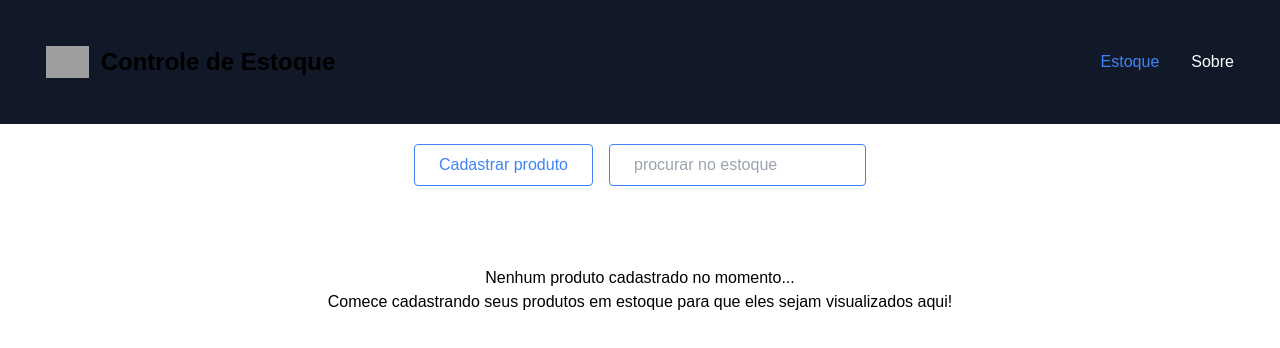
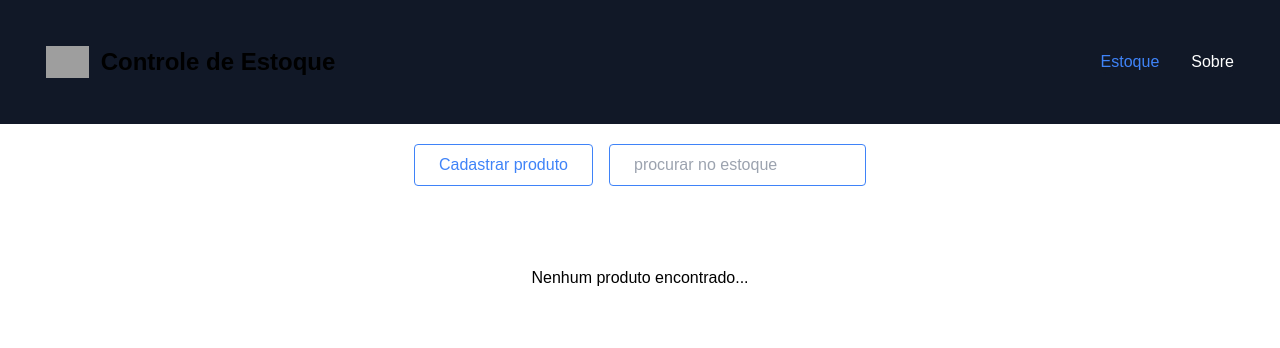
Before and after one commit to anngelos/inventory-control, a Vue app: page / in a window 1280 px wide. Shown: the top 348 px of the page. Built offline with nearby package versions, Linux system fonts and the light colour scheme; grey boxes are pictures that could not be loaded.

Commit message:
search input now works as well.

```diff
--- a/src/views/HomeView.vue
+++ b/src/views/HomeView.vue
@@ -9,21 +9,19 @@
         @click="showAddProductModal">
         Cadastrar produto
       </button>
-      <input type="text" class="px-6 py-2 min-w-[120px] text-black border border-[#3F83F8]
+      <input type="text" v-model="searchQuery" class="px-6 py-2 min-w-[120px] text-black border border-[#3F83F8]
         rounded focus:outline-none focus:ring" placeholder="procurar no estoque">
     </div>
 
-    <div v-if="!products.length" class="mt-20 mb-20 text-center">
-      <p>Nenhum produto cadastrado no momento...</p>
-      <p>Comece cadastrando seus produtos em estoque para que eles sejam visualizados aqui!</p>
+    <div v-if="!filteredProducts.length" class="mt-20 mb-20 text-center">
+      <p>Nenhum produto encontrado...</p>
     </div>
 
     <div v-else class="max-w-sm mx-auto bg-white shadow-md overflow-hidden md:max-w-2xl mt-10">
-      <p class="text-gray-500 mb-1">{{ products.length }} produtos cadastrados</p>
-      <div v-for="(product, index) in products" :key="index" class="md:flex border rounded-lg border-black mb-5">
+      <p class="text-gray-500 mb-1">{{ filteredProducts.length }} produtos cadastrados</p>
+      <div v-for="(product, index) in filteredProducts" :key="index" class="md:flex border rounded-lg border-black mb-5">
         <div class="p-8">
-          <div class="uppercase tracking-wide text-sm text-blue-500 font-semibold">#{{ index + 1 }} - {{ product.product
-            }}</div>
+          <div class="uppercase tracking-wide text-sm text-blue-500 font-semibold">#{{ index + 1 }} - {{ product.product }}</div>
           <p class="block mt-1 text-lg leading-tight font-medium text-gray-500">{{ product.details }}</p>
           <p class="mt-2 text-black">{{ product.inventory }} unidades</p>
           <p class="mt-2 text-black">{{ convertToMoney(product.unity_value) }}</p>
@@ -56,6 +54,7 @@ export default {
       showDeleteProductModal: false,
       showEditProductModal: false,
       selectedProductIndex: null,
+      searchQuery: '',
     }
   },
   computed: {
@@ -66,6 +65,17 @@ export default {
         ? this.products[this.selectedProductIndex]
         : null;
     },
+
+    filteredProducts() {
+      if (!this.searchQuery) {
+        return this.products;
+      }
+      const query = this.searchQuery.toLowerCase();
+      return this.products.filter(product =>
+        product.product.toLowerCase().includes(query) ||
+        product.details.toLowerCase().includes(query)
+      );
+    }
   },
   methods: {
     showDeleteModal(index) {
```
